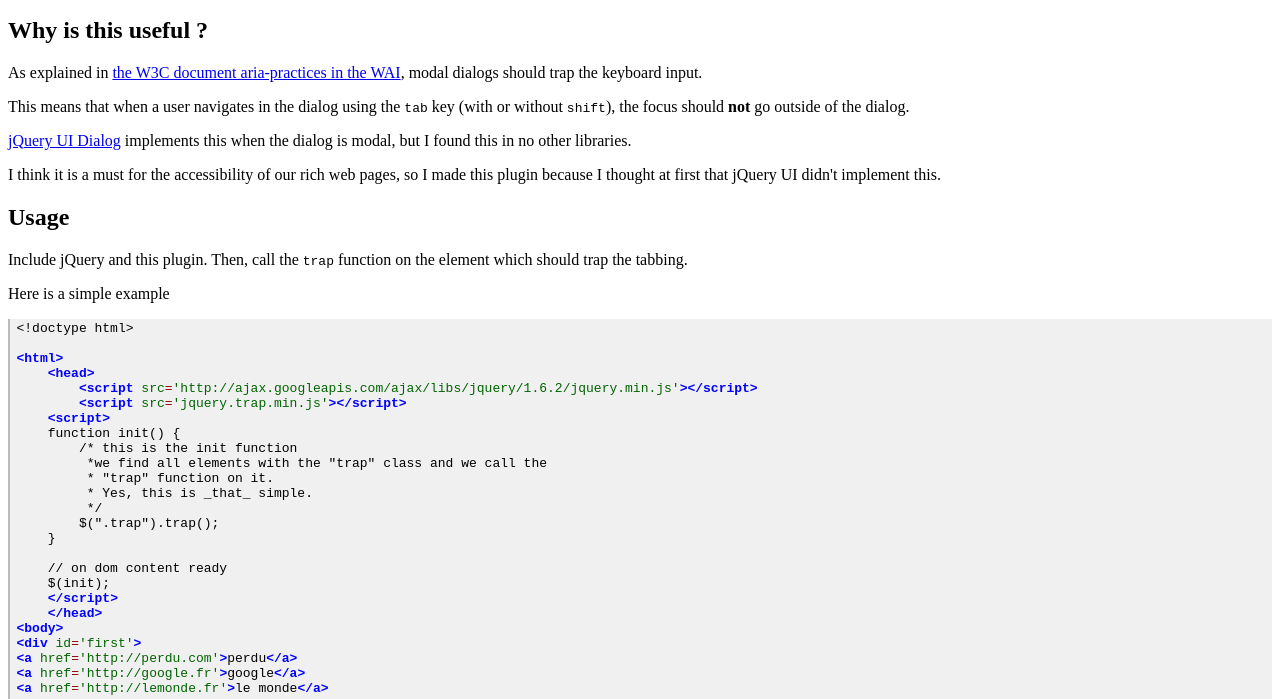
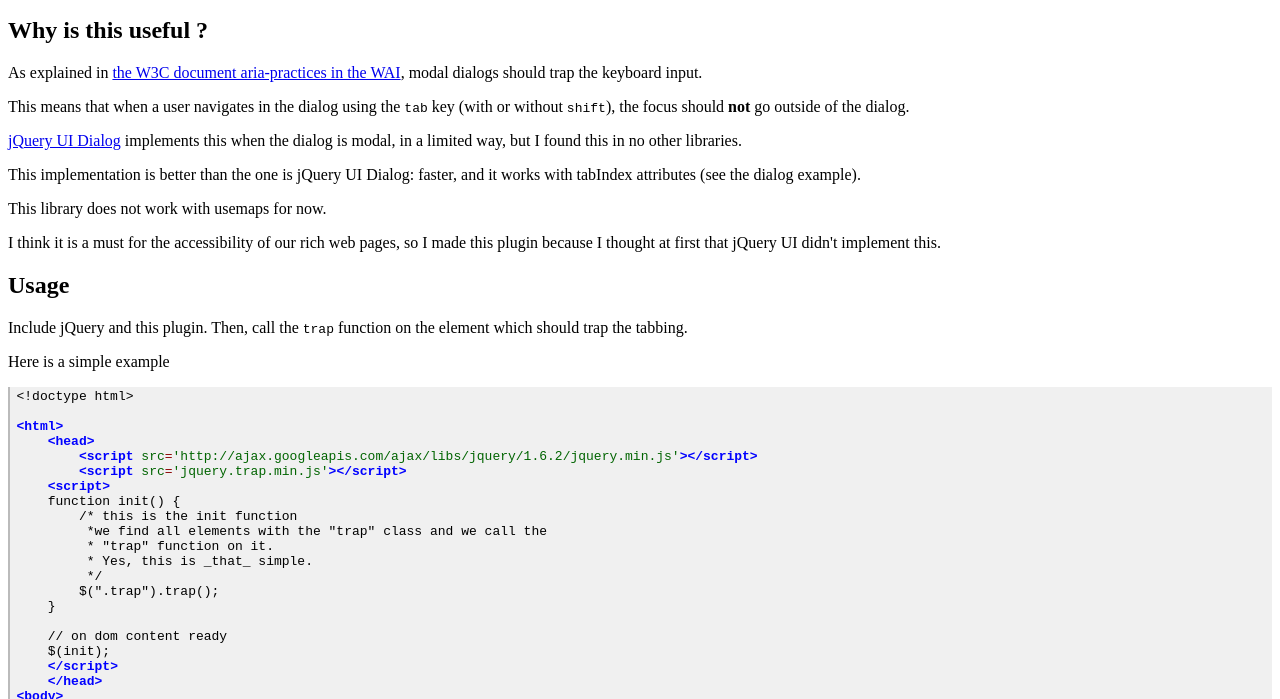
Before and after one commit to julienw/jquery-trap-input, a plain HTML site: page index.html in a window 1280 px wide. Shown: the part 101-800 px from the top of the page. Drawn offline with Linux system fonts and the light colour scheme.

Commit message:
modifications in the text and the index of the examples

```diff
--- a/index.html
+++ b/index.html
@@ -24,7 +24,14 @@ modal dialogs should trap the keyboard input.</p>
 outside of the dialog.</p>
 
 <p><a href="http://jqueryui.com/demos/dialog/">jQuery UI Dialog</a> implements this
-when the dialog is modal, but I found this in no other libraries.</p>
+when the dialog is modal, in a limited way, but I found this in no other
+libraries.</p>
+
+<p>This implementation is better than the one is jQuery UI
+Dialog: faster, and it works with tabIndex attributes (see the dialog
+example).</p>
+
+<p>This library does not work with usemaps for now.</p>
 
 <p>I think it is a must for the accessibility of our rich web pages, so I
 made this plugin because I thought at first that jQuery UI didn't
```
Also changed, not shown: examples/index.html (+1 -0 lines).
